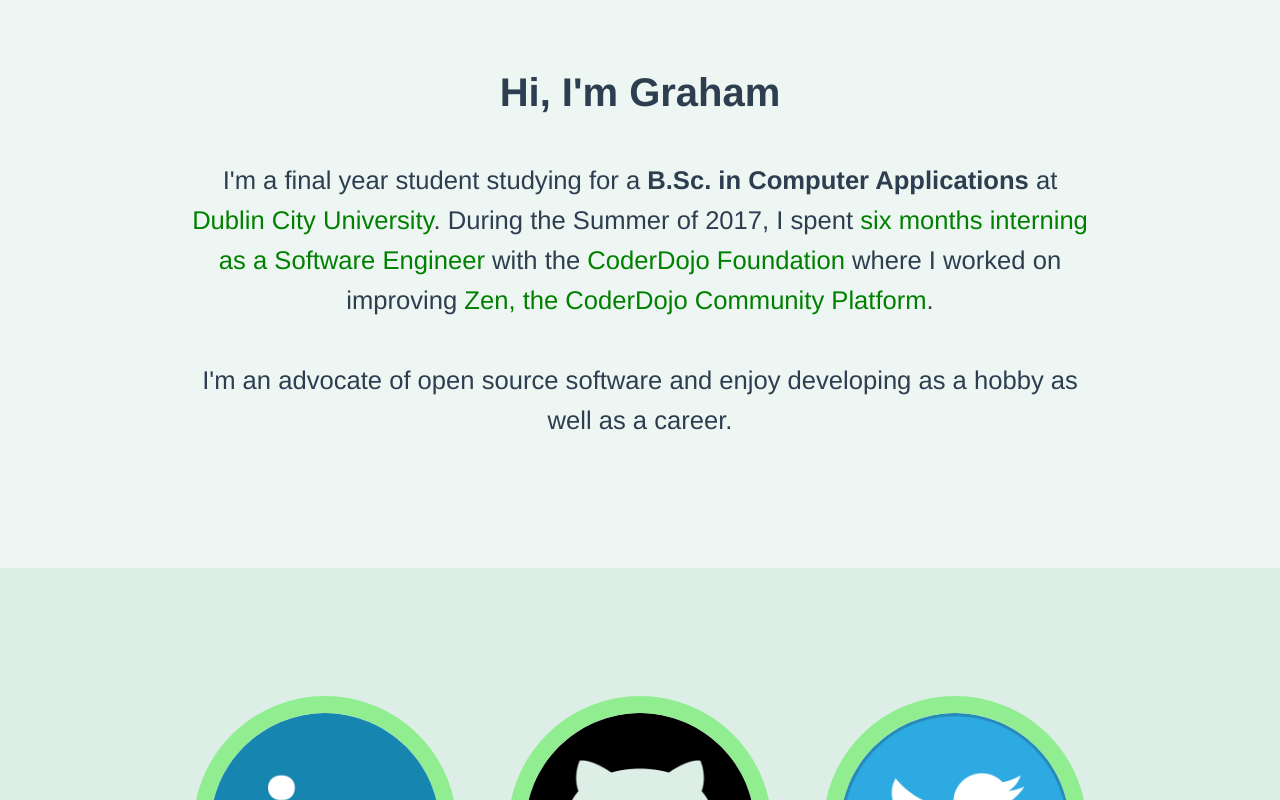
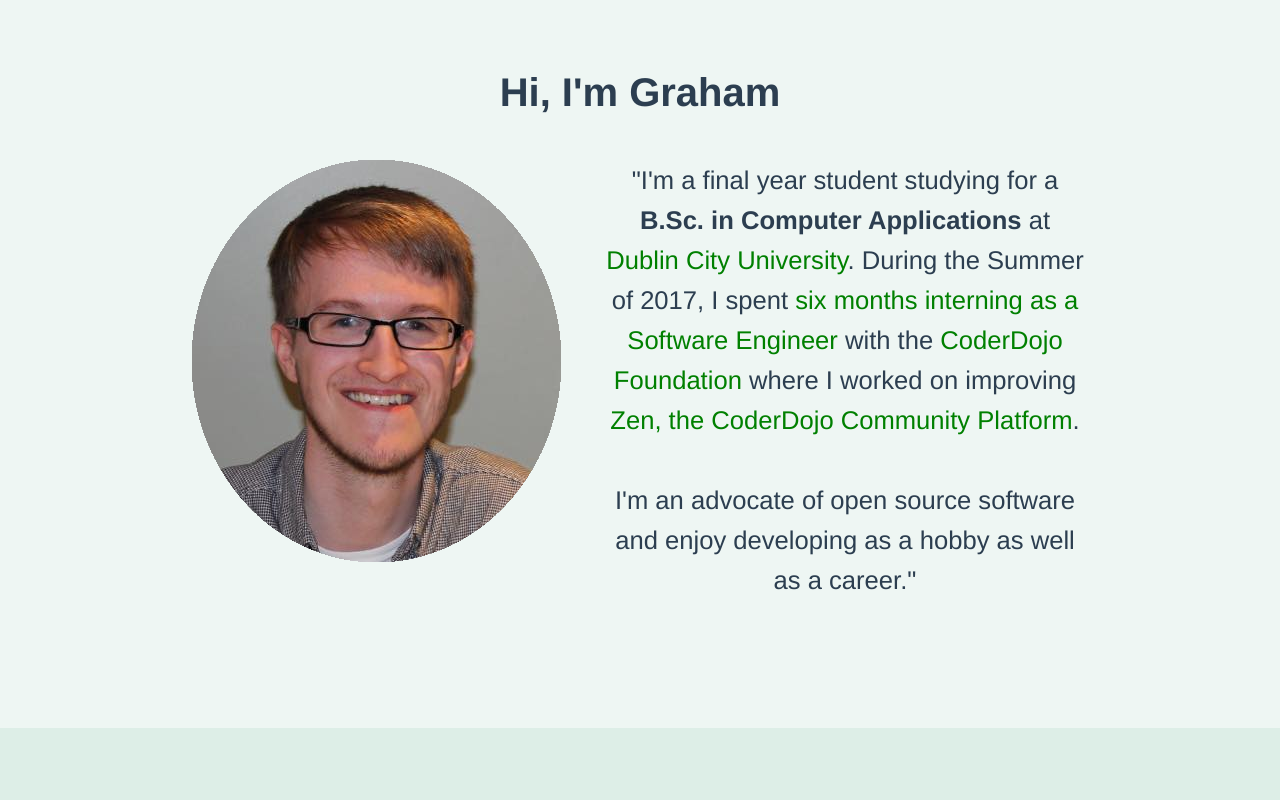
Before and after one commit to grabartley/personal-website, a Vue app: page / in a window 1280 px wide. Shown: the part 510-1310 px from the top of the page. Built offline with nearby package versions, Linux system fonts and the light colour scheme.

Commit message:
[v0.31] Added an image of myself in the About Me section

```diff
--- a/src/components/AboutMe.vue
+++ b/src/components/AboutMe.vue
@@ -3,10 +3,17 @@
     <div class="text-section">
       <div class="text-section-title">Hi, I'm Graham</div>
       <div class="text-section-content">
-        I'm a final year student studying for a <strong>B.Sc. in Computer Applications</strong> at <a href="http://dcu.ie/" target="_blank">Dublin City University</a>.
-        During the Summer of 2017, I spent <a href="https://coderdojo.com/news/2017/10/25/what-ive-learned-and-am-still-learning-at-the-coderdojo-foundation/" target="_blank">six months interning as a Software Engineer</a> with the <a href="https://coderdojo.com/foundation/" target="_blank">CoderDojo Foundation</a>
-        where I worked on improving <a href="http://zen.coderdojo.com" target="_blank">Zen, the CoderDojo Community Platform</a>.<br><br>
-        I'm an advocate of open source software and enjoy developing as a hobby as well as a career.
+        <div class="about-me__bio">
+          <div class="about-me__bio-image">
+            <img src="../assets/me.png" alt="A picture of me."></img>
+          </div>
+          <div class="about-me__bio-text">
+            "I'm a final year student studying for a <strong>B.Sc. in Computer Applications</strong> at <a href="http://dcu.ie/" target="_blank">Dublin City University</a>.
+            During the Summer of 2017, I spent <a href="https://coderdojo.com/news/2017/10/25/what-ive-learned-and-am-still-learning-at-the-coderdojo-foundation/" target="_blank">six months interning as a Software Engineer</a> with the <a href="https://coderdojo.com/foundation/" target="_blank">CoderDojo Foundation</a>
+            where I worked on improving <a href="http://zen.coderdojo.com" target="_blank">Zen, the CoderDojo Community Platform</a>.<br><br>
+            I'm an advocate of open source software and enjoy developing as a hobby as well as a career."
+          </div>
+        </div>
       </div>
     </div>
     <external-profile-links></external-profile-links>
@@ -25,5 +32,12 @@
 </script>
 
 <style scoped lang="less">
-
+  .about-me {
+    &__bio {
+      display: flex;
+      &-text {
+        margin-left: 40px;
+      }
+    }
+  }
 </style>
```
Also changed, not shown: src/assets/me.png (added).
